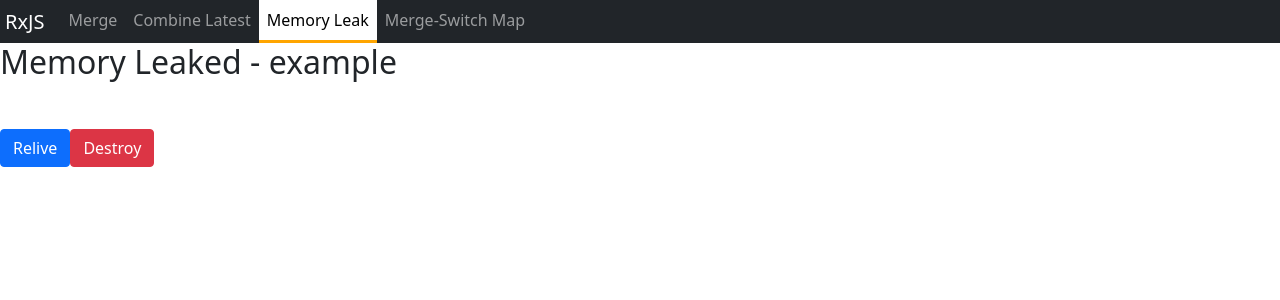
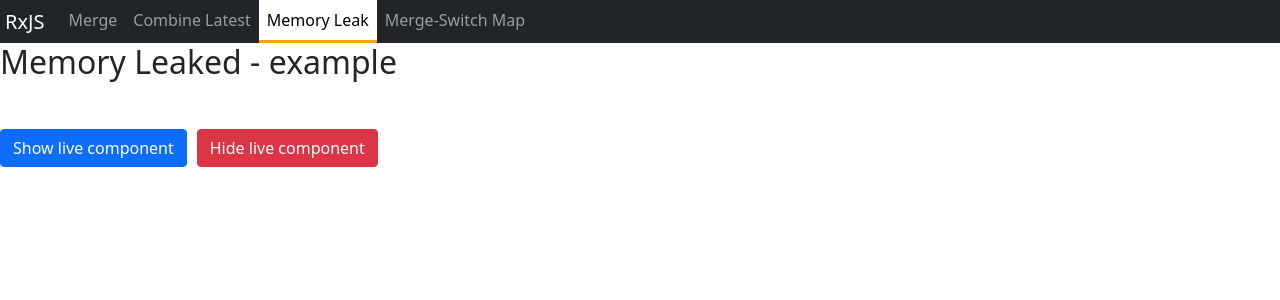
Before and after one commit to BogdanaZ/rxjs-demo, an Angular app: page /memory-leaked in a window 1280 px wide. Shown: the top 300 px of the page. Built offline with nearby package versions, Linux system fonts and the light colour scheme; what angular-in-memory-web-api would draw is missing.

Commit message:
modifica mesaje

```diff
--- a/src/app/components/child-memory-leaked/child-memory-leaked.component.ts
+++ b/src/app/components/child-memory-leaked/child-memory-leaked.component.ts
@@ -26,7 +26,7 @@
   }
 
   ngOnDestroy() {
-    this.counterSubscription.unsubscribe();
+    // this.counterSubscription.unsubscribe();
     console.log(`Counter ${this.componentId} oprit la ${this.counter}`);
   }
 }
--- a/src/app/components/memory-leaked/memory-leaked.component.ts
+++ b/src/app/components/memory-leaked/memory-leaked.component.ts
@@ -4,11 +4,15 @@
   selector: 'parent-leaked',
   template: `
     <h2 class="mb-5">Memory Leaked - example</h2>
-    <button class="btn btn-primary mr-1" (click)="relive()">
-      Relive
+    <button
+      class="btn btn-primary mr-1"
+      (click)="relive()"
+      style="margin-right: 10px;"
+    >
+      Show live component
     </button>
     <button class="btn btn-danger" (click)="destroy()">
-      Destroy
+      Hide live component
     </button>
     <app-child-memory-leaked *ngIf="goLive"></app-child-memory-leaked>
   `
```
